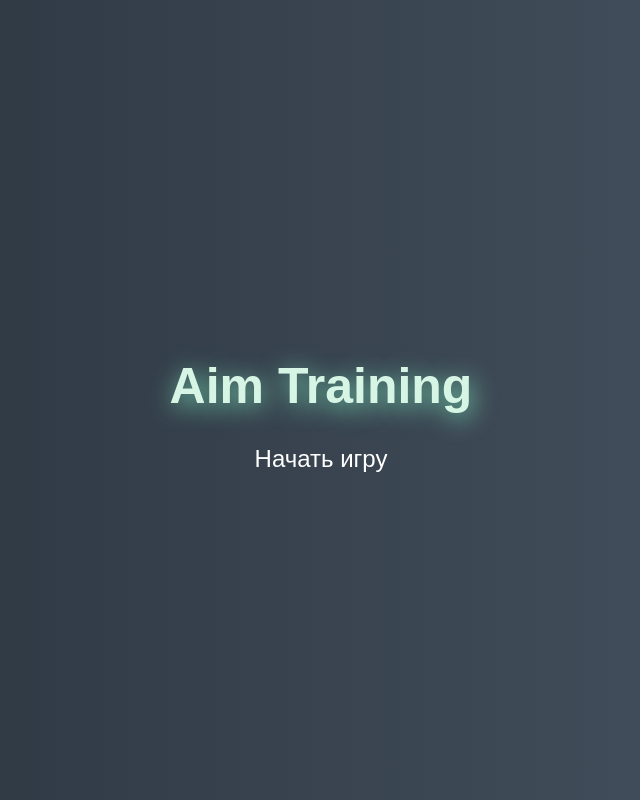
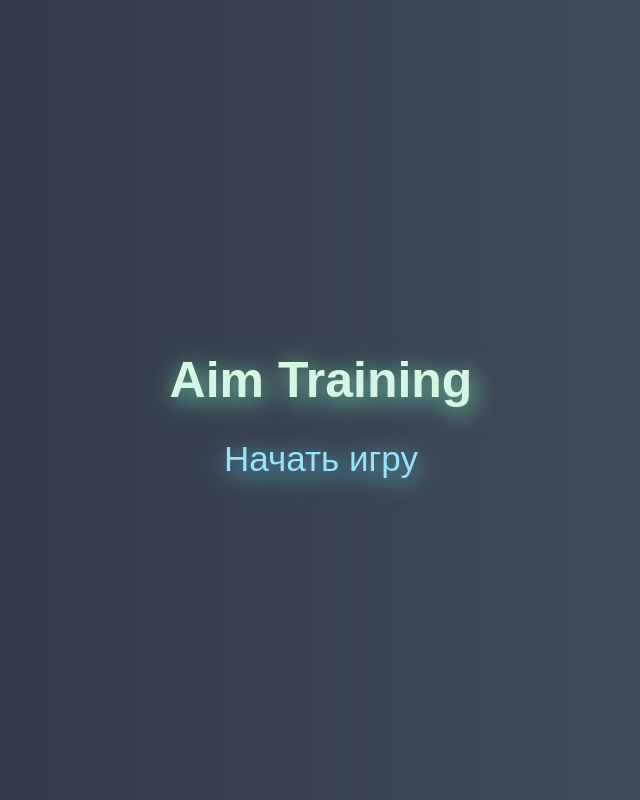
Before and after one commit to Sty1ist/AIM-Game, a plain HTML site: page index.html in a window 1280 px wide. Shown: the top 800 px of the page, without its empty margins (319-959 px from the left). Drawn offline with Linux system fonts and the light colour scheme; a web font is replaced by a local one.

Commit message:
hover эфект начальной кнопки

```diff
--- a/styles.css
+++ b/styles.css
@@ -14,16 +14,20 @@ body {
 }
 
 a {
-  color: #fff;
+  color: rgb(153, 226, 248);
   text-decoration: none;
+  text-shadow:  2px 5px 25px #70d8f1;
 }
 
 a:hover {
-  color: #16D9E3;
+  color: #77eb67;
+  text-shadow:  2px 5px 25px #4bda08;
 }
 
 .start {
   font-size: 1.5rem;
+  display: block;
+  colo
 }
 
 h1 {
@@ -122,3 +126,11 @@ h1 {
 .circle:hover{
   transition-duration: 0;
 }
+.start{
+  font-size: 35px;
+}
+
+.start:hover{
+  font-size: 39px;
+  transition: 1s all;
+}
```
